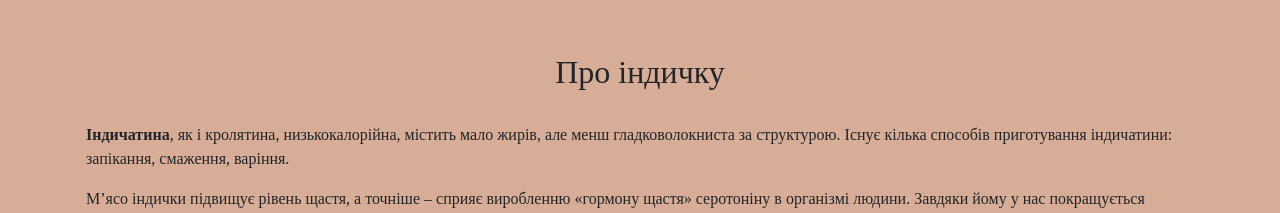
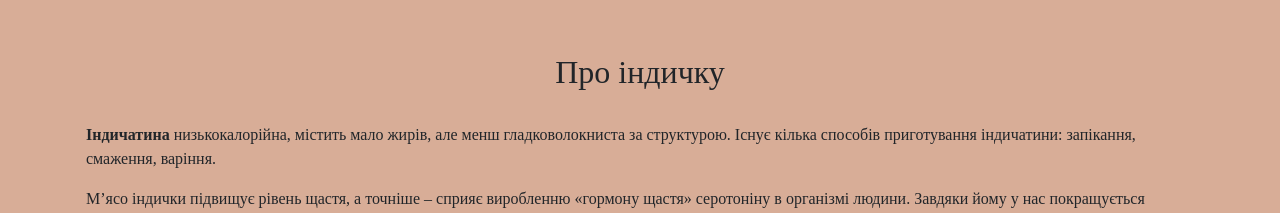
Before and after one commit to Chicken-Turkey/chicken-turkey.github.io, a plain HTML site: page index.html in a window 1280 px wide. Shown: the part 2580-2793 px from the top of the page. Drawn offline with nearby package versions, Linux system fonts and the light colour scheme; a web font is replaced by a local one.

Commit message:
Update index.html

```diff
--- a/index.html
+++ b/index.html
@@ -284,7 +284,7 @@
                 <h2>Про індичку</h2>
             </div>
             <div class="clo-lg-12">
-                <p> <strong>Індичатина</strong>, як і кролятина, низькокалорійна, містить мало жирів, але менш
+                <p> <strong>Індичатина</strong> низькокалорійна, містить мало жирів, але менш
                     гладковолокниста за
                     структурою. Існує кілька способів приготування індичатини: запікання, смаження, варіння.</p>
 
```
